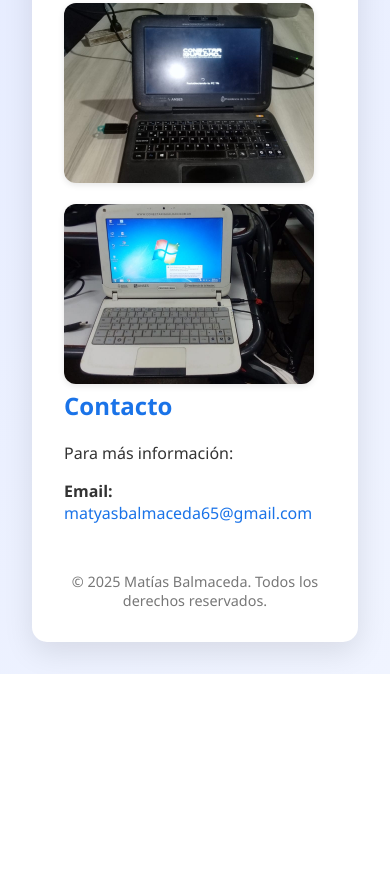
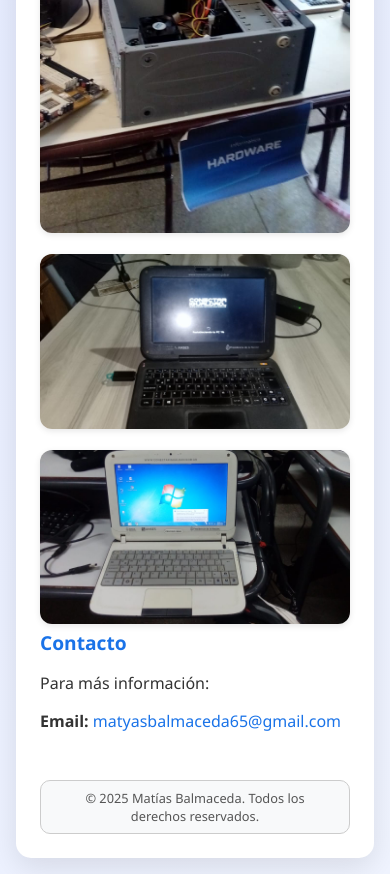
Before and after one commit to Watias2/Portafolio, a plain HTML site: page index.html in a window 390 px wide. Shown: the part 853-1727 px from the top of the page. Before the commit the page ends 1527 px from the top, so only its background shows below. Drawn offline with Linux system fonts and the light colour scheme.

Commit message:
Update index.html

```diff
--- a/index.html
+++ b/index.html
@@ -34,6 +34,10 @@
       transition: color 0.3s ease;
     }
 
+    h1 {
+      text-align: center;
+    }
+
     h1:hover, h2:hover {
       color: #0c47a1;
     }
@@ -61,6 +65,9 @@
     }
 
     .gallery a {
+      flex: 1 1 30%;
+      min-width: 200px;
+      max-width: 100%;
       transition: transform 0.3s ease, box-shadow 0.3s ease;
     }
 
@@ -71,7 +78,6 @@
 
     .gallery img {
       width: 100%;
-      max-width: 250px;
       border-radius: 12px;
       box-shadow: 0 2px 6px rgba(0,0,0,0.1);
       object-fit: cover;
@@ -93,8 +99,16 @@
     footer {
       text-align: center;
       margin-top: 3rem;
+    }
+
+    .footer-box {
+      display: inline-block;
+      background-color: #f8f9fa;
+      padding: 0.7rem 1.5rem;
+      border: 1px solid #ccc;
+      border-radius: 10px;
       font-size: 0.9rem;
-      color: #777;
+      color: #555;
     }
 
     /* Animaciones */
@@ -111,6 +125,54 @@
       to {
         opacity: 1;
         transform: translateY(0);
+      }
+    }
+
+    /* RESPONSIVE */
+    @media (max-width: 768px) {
+      body {
+        padding: 1rem;
+      }
+
+      .container {
+        padding: 1.5rem;
+      }
+
+      h1 {
+        font-size: 1.8rem;
+      }
+
+      h2 {
+        font-size: 1.4rem;
+      }
+
+      .gallery {
+        flex-direction: column;
+        align-items: center;
+      }
+
+      .gallery a {
+        flex: 1 1 100%;
+        max-width: 100%;
+      }
+
+      .gallery img {
+        height: auto;
+      }
+    }
+
+    @media (max-width: 480px) {
+      h1 {
+        font-size: 1.5rem;
+      }
+
+      h2 {
+        font-size: 1.2rem;
+      }
+
+      .footer-box {
+        font-size: 0.8rem;
+        padding: 0.5rem 1rem;
       }
     }
   </style>
@@ -152,7 +214,9 @@
     </div>
 
     <footer>
-      &copy; 2025 Matías Balmaceda. Todos los derechos reservados.
+      <div class="footer-box">
+        &copy; 2025 Matías Balmaceda. Todos los derechos reservados.
+      </div>
     </footer>
   </div>
 </body>
```
